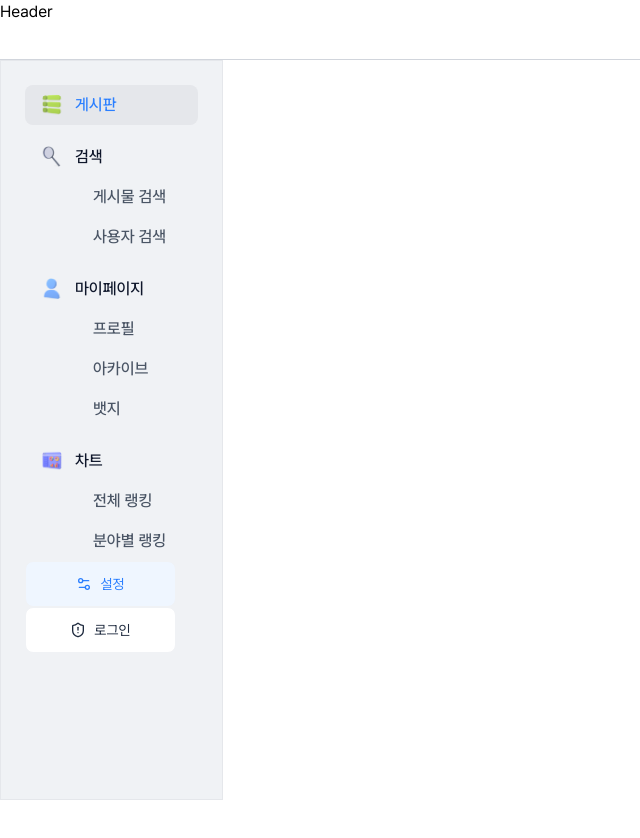
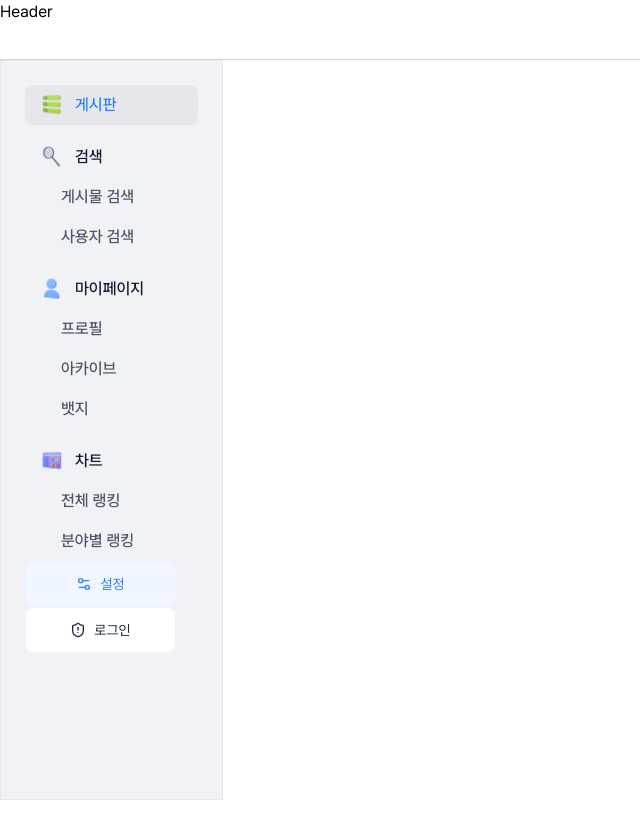
Before and after one commit to prgrms-fe-devcourse/FE7-PROJECT3-TEAM-2, a Next.js app: page / in a window 1280 px wide. Shown: the top 838 px of the page, without its empty margins (0-640 px from the left). Built offline with nearby package versions, Linux system fonts and the light colour scheme.

Commit message:
feat: nav button active style 고정 및 padding 변경

```diff
--- a/src/components/common/NavButton.tsx
+++ b/src/components/common/NavButton.tsx
@@ -10,8 +10,8 @@ const navButtonVariants = cva(
   {
     variants: {
       variant: {
-        main: "text-text-title sm:pl-4 pl-11",
-        sub: "text-text-sub pl-11",
+        main: "text-text-title sm:pl-4 justify-center sm:justify-start",
+        sub: "text-text-sub",
       },
       active: {
         true: "text-blue-500",
@@ -22,7 +22,7 @@ const navButtonVariants = cva(
       {
         variant: "main",
         active: true,
-        className: "bg-gray-200",
+        className: "!bg-gray-200",
       },
     ],
     defaultVariants: {
@@ -39,7 +39,6 @@ interface NavButtonProps extends VariantProps<typeof navButtonVariants>, LinkPro
 }
 
 export const NavButton = ({ variant, active, children, className, icon_img, ...props }: NavButtonProps) => {
-  console.log(icon_img, variant);
   return (
     <Link className={twMerge(navButtonVariants({ variant, active }), className)} {...props}>
       {variant === "main" && (
```
